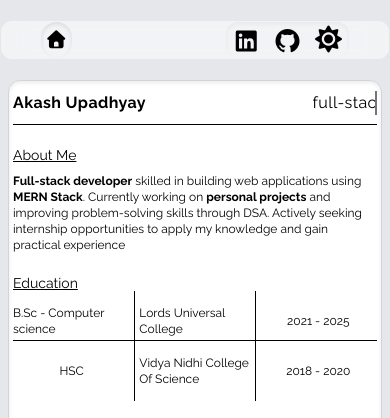
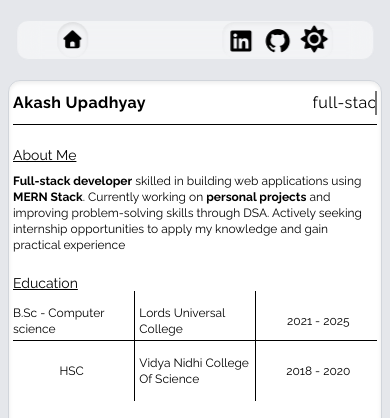
Before and after one commit to computerdev7/protfolio_website, a plain HTML site: page index.html in a window 390 px wide. Shown: the top 418 px of the page. Drawn offline with nearby package versions, Linux system fonts and the light colour scheme.

Commit message:
changed the reso for navbar

```diff
--- a/index.html
+++ b/index.html
@@ -39,7 +39,7 @@
     <div id="main"
         class="min-h-screen max-w-screen pt-20 pb-15 p-2 lg:p-20 md:pt-30 lg:pt-30 flex justify-center bg-gray-200 font-roboto scroll-smooth">
         <div id="nav"
-         class="fixed top-5 h-10 md:h-15 w-full md:w-6/8 lg:w-[900px] z-10 left-1/2 -translate-x-1/2 rounded-xl flex
+         class="fixed top-5 h-10 md:h-15 w-11/12 md:w-6/8 lg:w-[900px] z-10 left-1/2 -translate-x-1/2 rounded-xl flex
             justify-between items-center pl-10 pr-10 bg-white/50 backdrop-blur-md border border-gray-200">
             <div class="sm:w-4/5 w-3/5 flex items-center justify-start">
                 <button id="home"
```
